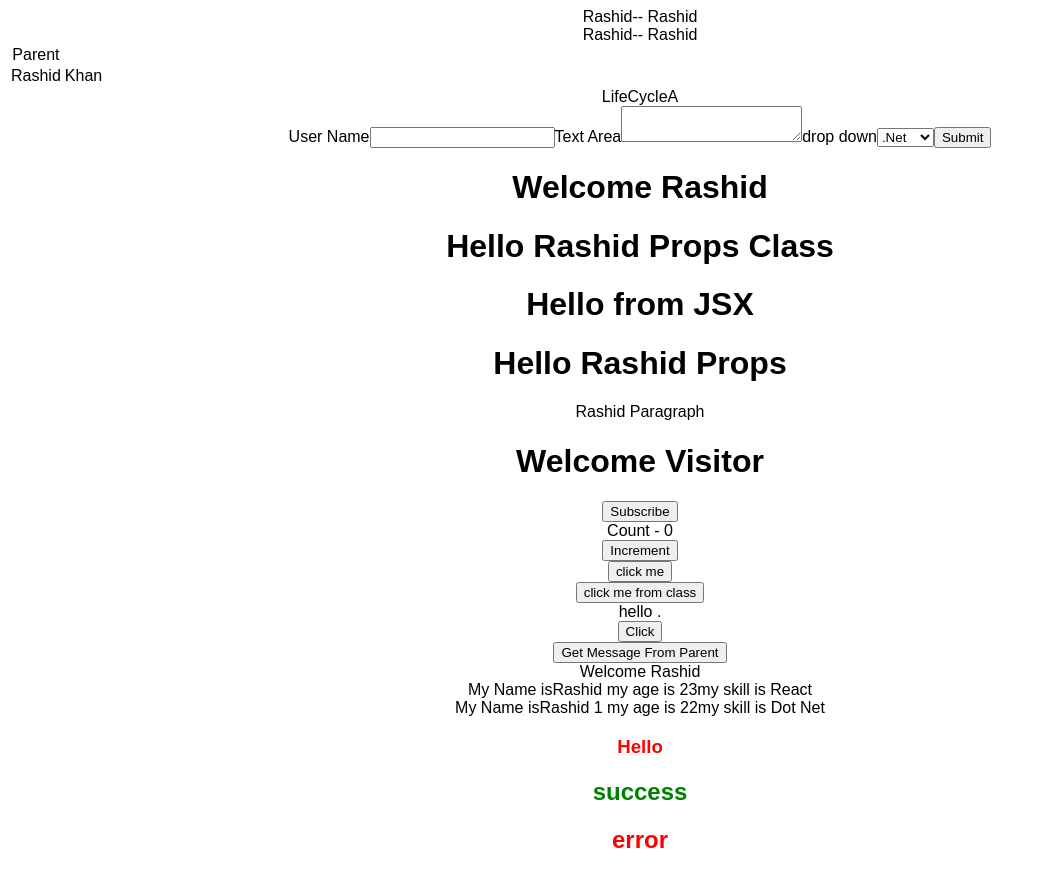
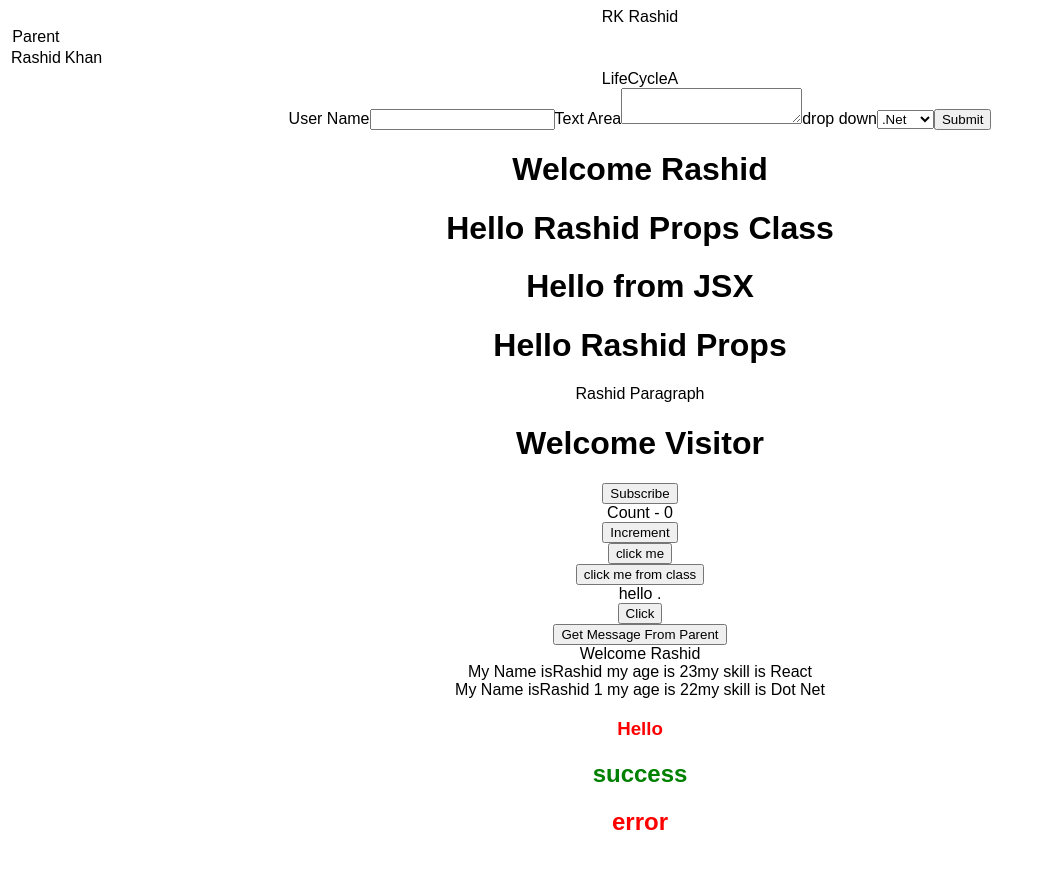
Before and after one commit to RashidKhan1234/React-Final-Repo, a React (Create React App) app in the folder React training/: page / in a window 1280 px wide. Shown: the whole page, without its empty margins (0-1042 px from the left). Built offline with nearby package versions, Linux system fonts and the light colour scheme.

Commit message:
Memo Example

```diff
--- /dev/null
+++ b/React training/src/Component/Memo.js
@@ -0,0 +1,6 @@
+import React from "react";
+function Memo({ name }) {
+  console.log("Child");
+  return <div>RK {name}</div>;
+}
+export default React.memo(Memo);
--- a/React training/src/Component/ParentCom.js
+++ b/React training/src/Component/ParentCom.js
@@ -1,6 +1,7 @@
 import React, { Component } from "react";
-import RegularCom from "./RegulatCom";
-import PureComp from "./PureComponent";
+// import RegularCom from "./RegulatCom";
+// import PureComp from "./PureComponent";
+import Memo from "./Memo";
 class Parent extends Component {
   constructor() {
     super();
@@ -16,10 +17,12 @@ class Parent extends Component {
     }, 2000);
   }
   render() {
+    console.log("Parent");
     return (
       <>
-        <PureComp name={this.state.name} />
-        <RegularCom name={this.state.name} />
+        <Memo name={this.state.name} />
+        {/* <PureComp name={this.state.name} />
+        <RegularCom name={this.state.name} /> */}
       </>
     );
   }
```
